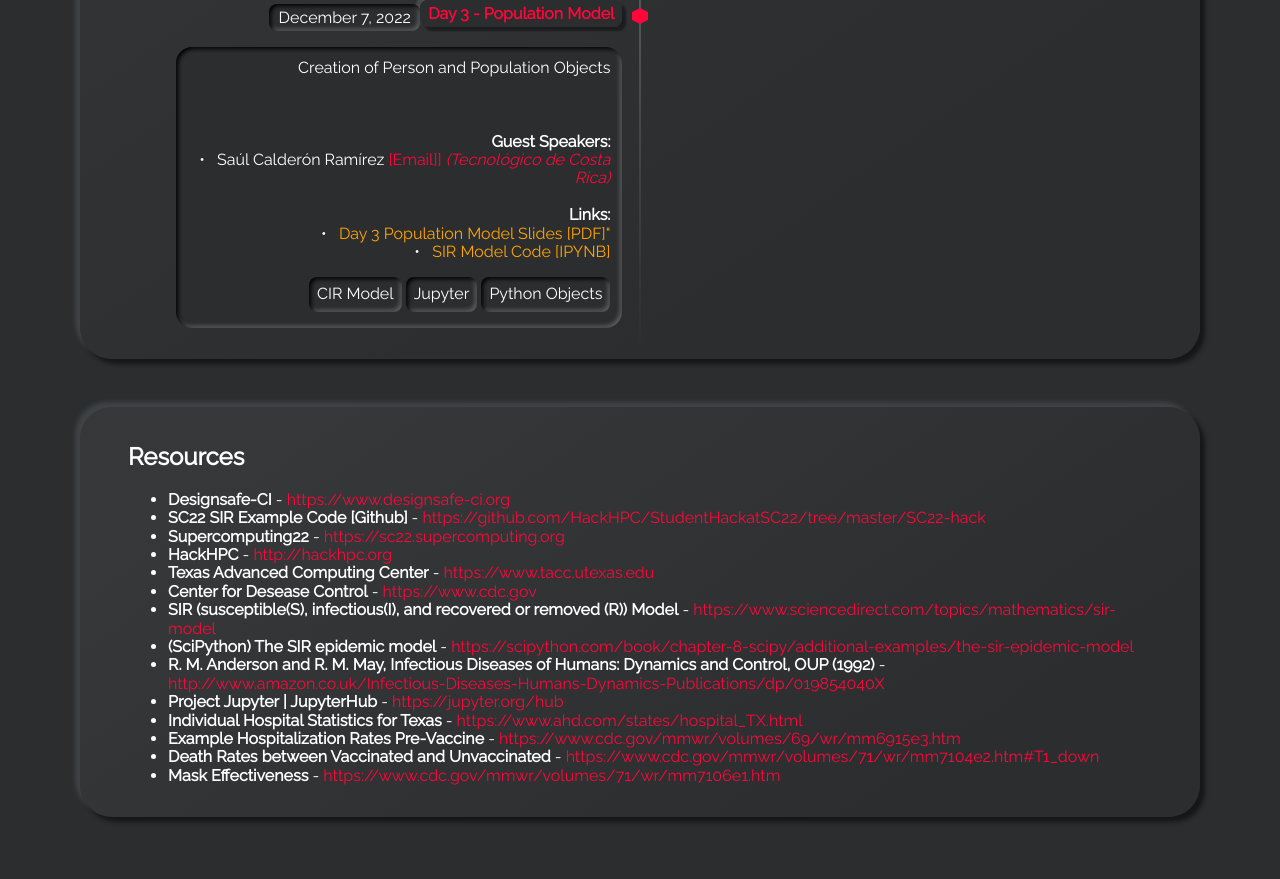
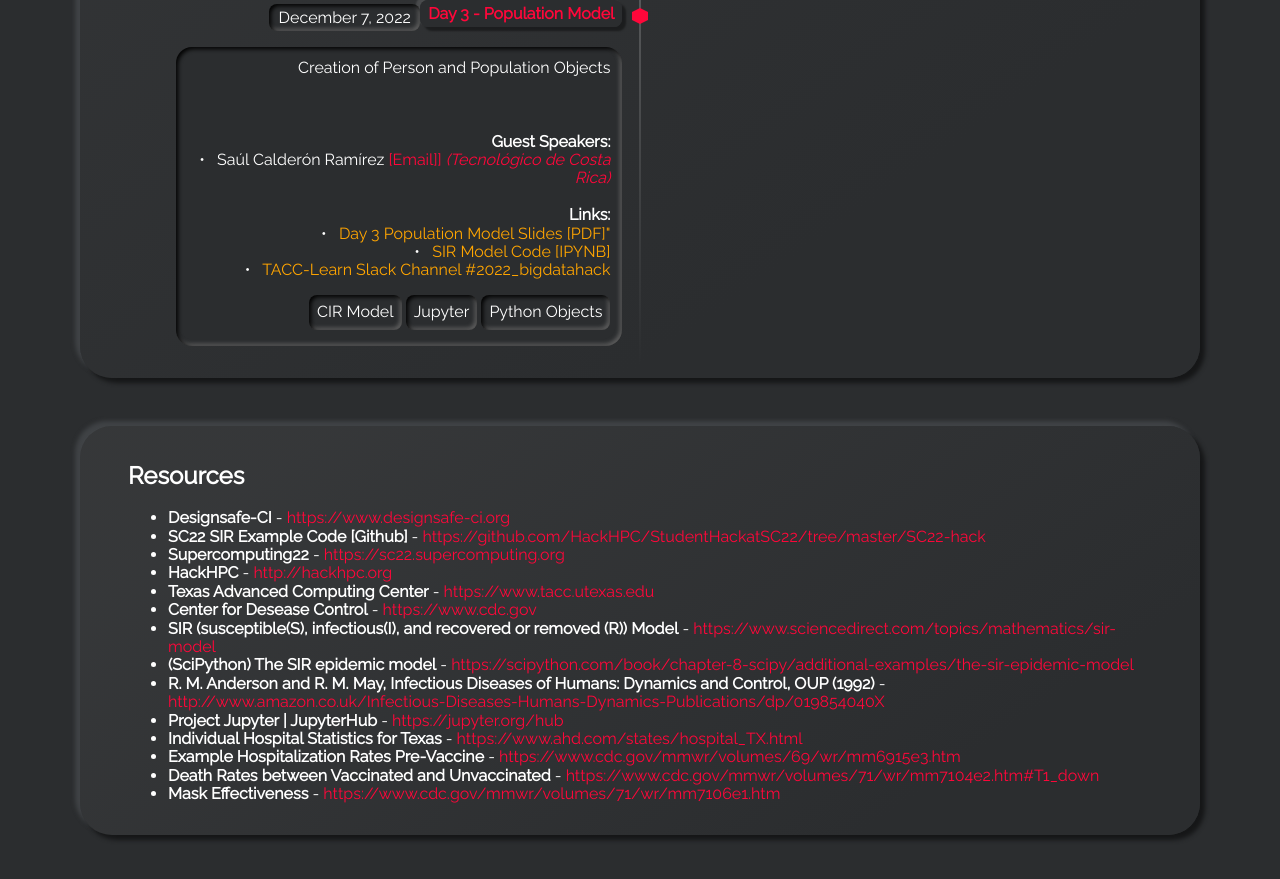
Before and after one commit to HackHPC/BigDataHack-2022, a Jekyll site: the page built from index.md, in a window 1280 px wide and 900 px high, scrolled down 4619 px. Shown: the top 879 px of the window. Built offline with Jekyll 4.4.1, drawn with Linux system fonts in a browser that asks for light colours; our own code applies the rules of GitHub Pages for plain Markdown files.

Commit message:
added slack channel info

```diff
--- a/_data/timeline.yml
+++ b/_data/timeline.yml
@@ -82,6 +82,8 @@
       url: https://github.com/HackHPC/BigDataHack-2022/blob/gh-pages/assets/slides/wednesday_files/BigDataHack22-Day3.pdf
     - name: "SIR Model Code [IPYNB]"
       url: https://github.com/HackHPC/BigDataHack-2022/blob/gh-pages/assets/slides/wednesday_files/SIR-Model-2022.ipynb
+    - name: "TACC-Learn Slack Channel #2022_bigdatahack"
+      url: https://join.slack.com/t/tacc-learn/shared_invite/zt-1l7a0ue9f-BXA7C7_TkUj70hsLwbUFoA
 
 
 #- title: Day 4 - Machine Learning and Hackathon
```
